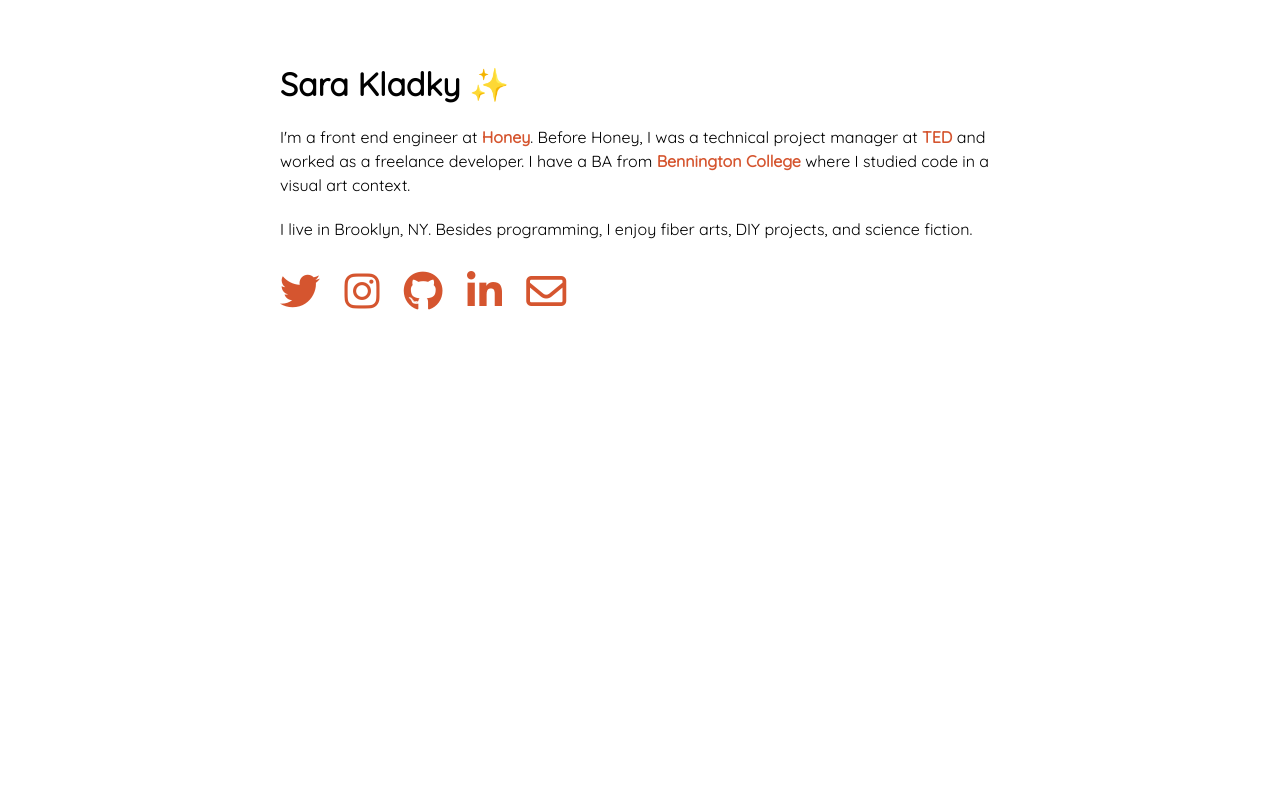
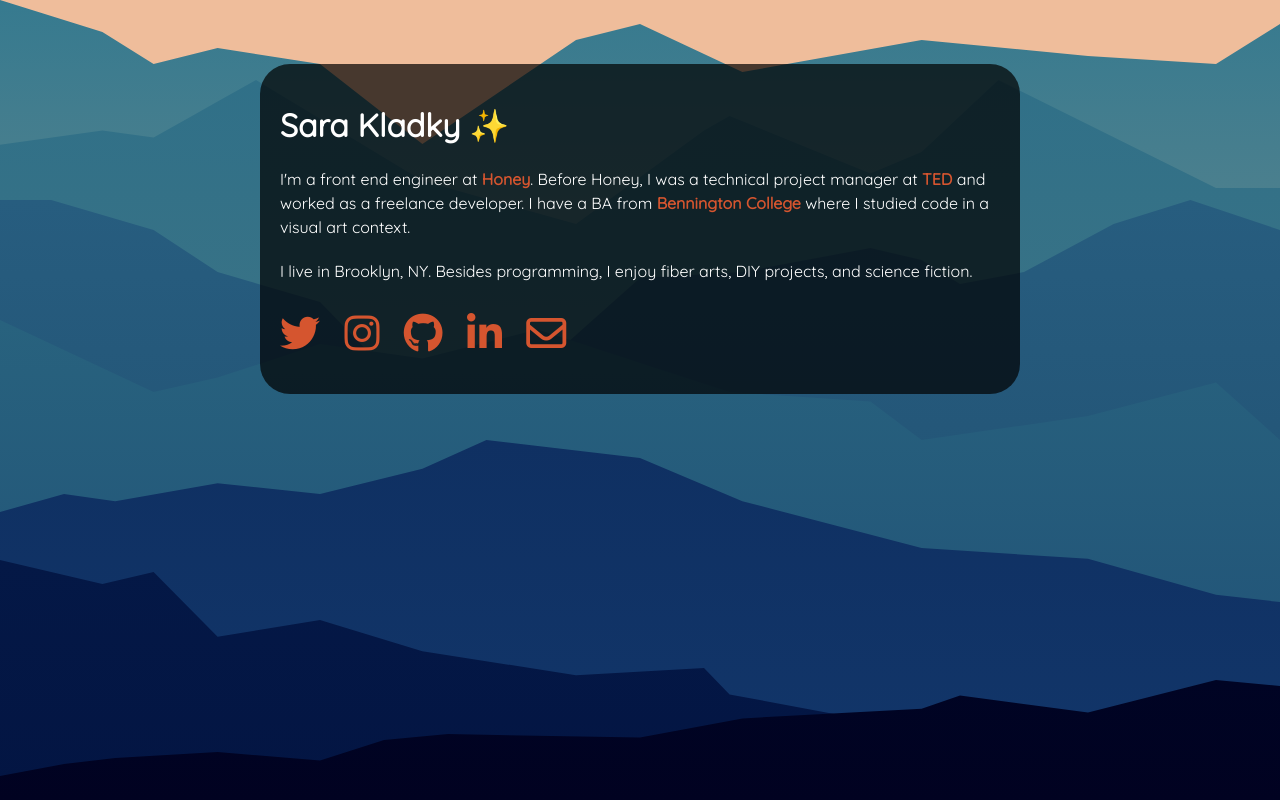
Before and after one commit to Kladky/site, a plain HTML site: page index.html in a window 1280 px wide. Drawn offline with Linux system fonts and the light colour scheme.

Commit message:
Added background

```diff
--- a/index.html
+++ b/index.html
@@ -1,6 +1,15 @@
 <!doctype html>
 <html>
   <head>
+    <!-- Global site tag (gtag.js) - Google Analytics -->
+    <script async src="https://www.googletagmanager.com/gtag/js?id=UA-121364773-1"></script>
+    <script>
+      window.dataLayer = window.dataLayer || [];
+      function gtag(){dataLayer.push(arguments);}
+      gtag('js', new Date());
+
+      gtag('config', 'UA-121364773-1');
+    </script>
     <meta charset='UTF-8'>
     <meta name="viewport" content="width=device-width, initial-scale=1">
     <link rel='stylesheet' type='text/css' href='styles.css' />
@@ -25,6 +34,20 @@
           </p>
         </div>
     </div>
+    <div id="one" class="shape">
+    </div>
+    <div id="two" class="shape">
+    </div>
+    <div id="three" class="shape">
+    </div>
+    <div id="four" class="shape">
+    </div>
+    <div id="five" class="shape">
+    </div>
+    <div id="six" class="shape">
+    </div>
+    <div id="seven" class="shape">
+    </div>
     <script src='https://use.fontawesome.com/d0a8c93e1e.js'></script>
     <script type='application/javascript' src='main.js'></script>
   </body>
--- a/styles.css
+++ b/styles.css
@@ -1,16 +1,38 @@
 body {
-    font-family: 'Quicksand', sans-serif;
+  margin: 0px;
+  padding: 0px;
+  height: 100vh;
+  width: 100%;
+  overflow: hidden;
+  font-family: 'Quicksand', sans-serif;
+  background-color: #EFBD9B;
+}
+
+#main {
+  /*top: -315vh;*/
+  margin: 0px;
+  padding: 0px;
+  height: 100vh;
+  width: 100%;
+  overflow: hidden;
+  position: absolute;
+  /*background-color: #ccc;*/
+  z-index: 2;
 }
 
 p {
-    line-height: 24px;
-    margin-bottom: 20px;
+  line-height: 24px;
+  margin-bottom: 20px;
 }
 
 #main-card {
     width: 70%;
     max-width: 45rem;
     margin: 4rem auto;
+    background-color: rgba(0, 0, 0, 0.7);
+    padding: 20px;
+    border-radius: 30px;
+    color: #fff;
 }
 
 a, a:hover, a:visited, a:active {
@@ -55,6 +77,80 @@ i {
   display: inline-block;
 }
 
+.shape {
+  position: relative;
+  z-index: 1;
+}
+
+#one {
+  height: 100vh;
+  /*background-image: linear-gradient(#9DA9C5, #D9D7DF);*/
+  /*background-image: linear-gradient(#367A8F, #8D908A);*/
+  background-image: linear-gradient(#367A8F, #8D908A);
+  clip-path: polygon(0 0, 8% 4%, 12% 8%, 12% 8%, 17% 6%, 25% 8%, 33% 18%, 45% 5%, 50% 3%, 58% 9%, 72% 5%, 85% 7%, 95% 8%, 100% 3%, 100% 100%, 0 100%);
+}
+
+#two {
+  height: 90vh;
+  top: -90vh;
+  /*background-image: linear-gradient(#6780B1, #8398C2);*/
+  /*background-image: linear-gradient(#307088, #497782);*/
+  background-image: linear-gradient(#307088, #497782);
+  clip-path: polygon(0 9%, 8% 7%, 12% 8%, 15% 5%, 17% 3%, 20% 0%, 33% 14%, 45% 20%, 55% 7%, 57% 5%, 68% 13%, 72% 10%, 78% 0%, 95% 15%, 100% 15%, 100% 100%, 0 100%);
+}
+
+#three {
+  height: 75vh;
+  top: -165vh;
+  /*background-image: linear-gradient(#5973AA, #7B8FC1);*/
+  /*background-image: linear-gradient(#275D7F, #1F4D6F);*/
+  background-image: linear-gradient(#275D7F, #1F4D6F);
+  clip-path: polygon(0 0%, 4% 0%, 12% 5%, 17% 12%, 25% 17%, 30% 28%, 40% 32%, 50% 13%, 58% 12%, 68% 8%, 72% 10%, 75% 14%, 80% 12%, 87% 4%, 93% 0%, 100% 5%, 100% 100%, 0 100%);
+}
+
+#four {
+  height: 60vh;
+  top: -225vh;
+  /*background-image: linear-gradient(#364B86, #849CC6);*/
+  /*background-image: linear-gradient(#28627E, #1F4F76);*/
+  background-image: linear-gradient(#28627E, #1F4F76);
+  clip-path: polygon(0 0, 8% 10%, 12% 15%, 17% 12%, 25% 5%, 33% 8%, 42% 2%, 57% 15%, 68% 17%, 72% 25%, 85% 20%, 95% 13%, 100% 25%, 100% 100%, 0 100%);
+}
+
+#five {
+  height: 45vh;
+  top: -270vh;
+  /*background-image: linear-gradient(#384C85, #5772AA);*/
+  /*background-image: linear-gradient(#0F3062, #12366A);*/
+  background-image: linear-gradient(#0F3062, #12366A);
+  clip-path: polygon(0 20%, 5% 15%, 9% 17%, 17% 12%, 25% 15%, 33% 8%, 38% 0%, 50% 5%, 58% 17%, 72% 30%, 85% 33%, 95% 43%, 100% 45%, 100% 100%, 0 100%);
+}
+
+#six {
+  height: 30vh;
+  top: -300vh;
+  /*background-image: linear-gradient(#334C81, #4C679F);*/
+  /*background-image: linear-gradient(#041846, #031543);*/
+  background-image: linear-gradient(#041846, #031543);
+  clip-path: polygon(0 0, 8% 10%, 12% 5%, 17% 32%, 25% 25%, 33% 38%, 45% 48%, 55% 45%, 57% 56%, 68% 67%, 72% 65%, 85% 70%, 95% 73%, 100% 75%, 100% 100%, 0 100%);
+}
+
+#seven {
+  height: 15vh;
+  top: -315vh;
+  /*background-image: linear-gradient(#121F43, #283857);*/
+  /*background-image: linear-gradient(#000424, #010221);*/
+  background-image: linear-gradient(#000424, #010221);
+  clip-path: polygon(0 80%, 5% 70%, 9% 65%, 17% 60%, 25% 67%, 30% 50%, 35% 45%, 50% 48%, 58% 32%, 72% 24%, 75% 13%, 85% 27%, 95% 0, 100% 5%, 100% 100%, 0 100%);
+}
+
+svg {
+  position: absolute;
+  bottom: 0;
+  width: 100%;
+  height: 100px;
+}
+
 @media only screen and (max-width: 600px) {
   #icons a {
     font-size: 25px;
```
